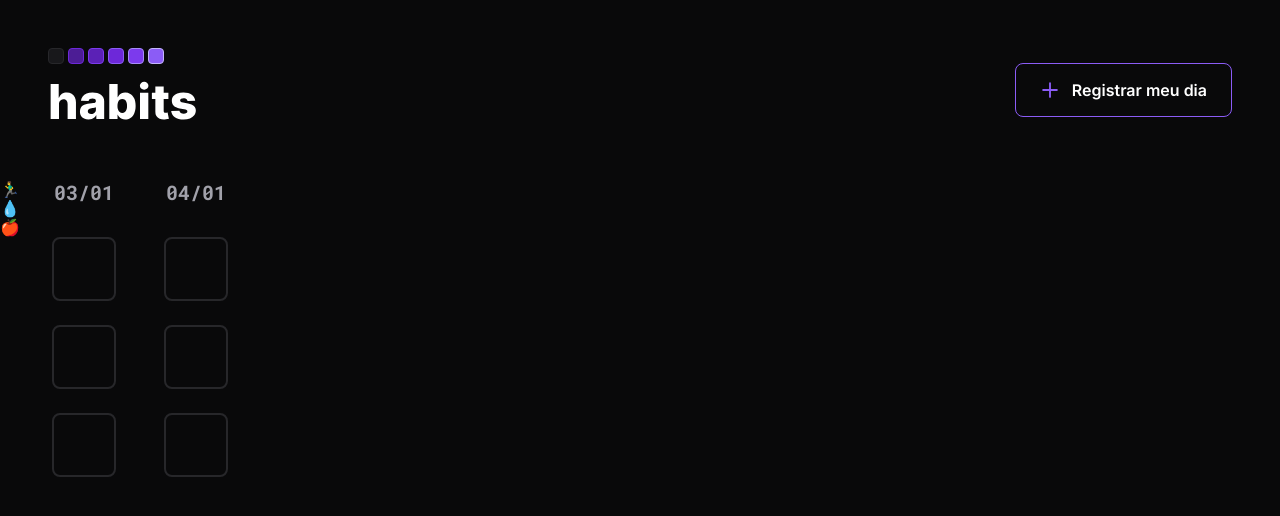
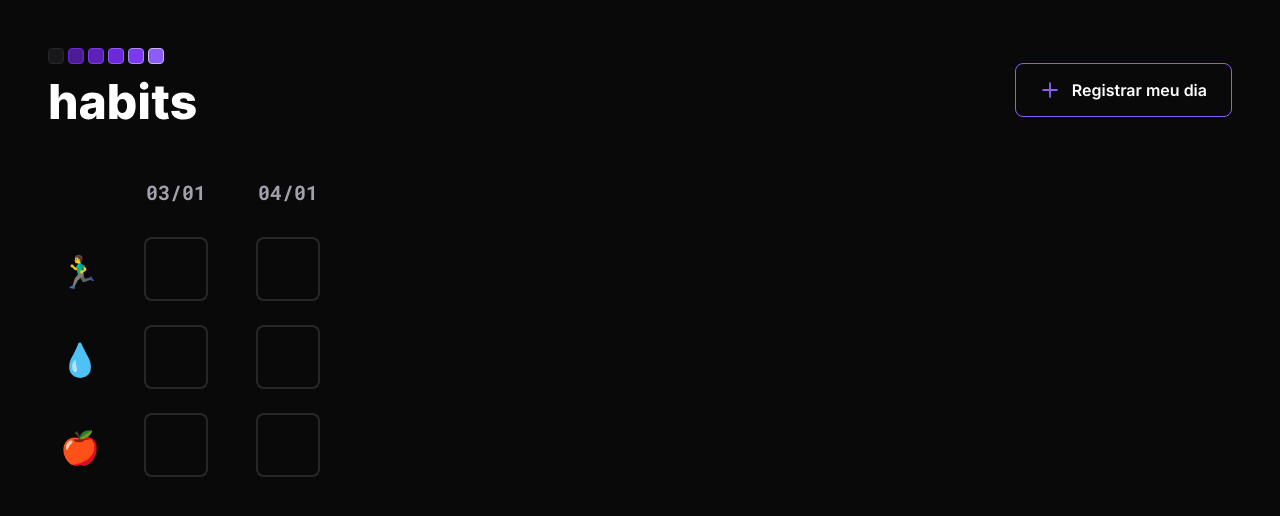
Before and after one commit to coelhoreinaldo/habits, a plain HTML site: page index.html in a window 1280 px wide. Drawn offline with Linux system fonts and the light colour scheme.

Commit message:
habits css

```diff
--- a/style.css
+++ b/style.css
@@ -35,10 +35,29 @@ button {
   line-height: 125%;
 }
 
-form {
+#form-habits {
   display: flex;
+  padding: 0 48px;
 }
 
+.habits {
+
+  display: flex;
+  flex-direction: column;
+  gap: 24px;
+  margin-top: 60px;
+}
+
+.habit {
+  width: 64px;
+  height: 64px;
+
+  font-size: 32px;
+
+  display: flex;
+  align-items: center;
+  justify-content: center;
+}
 
 .days {
   display: flex;
```
